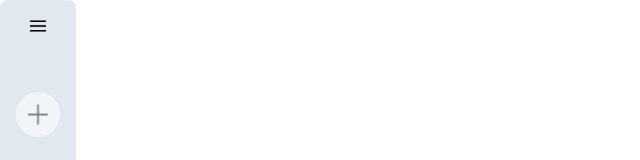
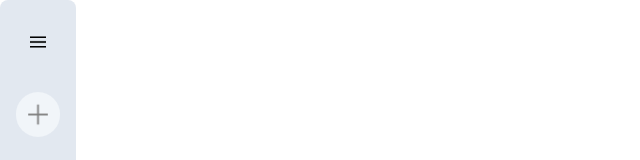
Before and after one commit to sayyidmarvanvt/Gemini, a React (Vite) app: page / in a window 1280 px wide. Shown: the top 160 px of the page, without its empty margins (0-640 px from the left). Built offline with nearby package versions, Linux system fonts and the light colour scheme.

Commit message:
added resability  tailwind css in code

```diff
--- a/src/components/Sidebar.jsx
+++ b/src/components/Sidebar.jsx
@@ -3,6 +3,7 @@ import { assets } from "../assets/assets";
 
 const Sidebar = () => {
   const [open, setOpen] = useState(false);
+
   return (
     <div className="min-h-screen inline-flex flex-col justify-between bg-slate-200 sidebar p-4 font-display rounded-lg">
       <div>
@@ -10,16 +11,16 @@ const Sidebar = () => {
           onClick={() => setOpen((prev) => !prev)}
           src={assets.menu_icon}
           alt="Menu Icon"
-          className="ml-3 cursor-pointer"
+          className="ml-3 pt-4 cursor-pointer"
         />
-        <div className="mt-14 inline-flex items-center gap-2 p-2 px-3 bg-slate-100 rounded-[50px] text-sm text-gray-500 cursor-pointer">
+        <div className="mt-10 inline-flex items-center gap-2 p-2 px-3 bg-slate-100 rounded-[50px] text-sm text-gray-500 cursor-pointer">
           <img src={assets.plus_icon} alt="Plus Icon" />
           {open && <p>New Chat</p>}
         </div>
         {open && (
           <div className="flex flex-col mt-5">
             <p className="mb-2 text-gray-700">Recent</p>
-            <div className="flex items-center gap-2 p-2 rounded-[50px] text-gray-900 hover:bg-slate-200 cursor-pointer">
+            <div className="sidebar-item">
               <img src={assets.message_icon} alt="Message Icon" />
               <p>What is react ...</p>
             </div>
@@ -27,15 +28,15 @@ const Sidebar = () => {
         )}
       </div>
       <div className="flex flex-col mt-5">
-        <div className="flex items-center gap-2 p-2 rounded-[50px] text-gray-900 hover:bg-slate-200 cursor-pointer">
+        <div className="sidebar-item">
           <img src={assets.question_icon} alt="Help Icon" />
           {open && <p>Help</p>}
         </div>
-        <div className="flex items-center gap-2 p-2 rounded-[50px] text-gray-900 hover:bg-slate-200 cursor-pointer">
+        <div className="sidebar-item">
           <img src={assets.history_icon} alt="Activity Icon" />
           {open && <p>Activity</p>}
         </div>
-        <div className="flex items-center gap-2 p-2 rounded-[50px] text-gray-900 hover:bg-slate-200 cursor-pointer">
+        <div className="sidebar-item">
           <img src={assets.setting_icon} alt="Settings Icon" />
           {open && <p>Settings</p>}
         </div>
--- a/src/index.css
+++ b/src/index.css
@@ -2,13 +2,22 @@
 @tailwind components;
 @tailwind utilities;
 
-
-*{
+* {
   padding: 0%;
   margin: 0%;
   box-sizing: border-box;
 }
 
-.sidebar img{
-  width: 20px;
+.heading {
+  background: -webkit-linear-gradient(16deg, #4b90ff, #ff5546);
+  -webkit-background-clip: text;
+  -webkit-text-fill-color: transparent;
 }
+
+.sidebar-item {
+  @apply flex items-center gap-2 p-2 rounded-[50px] text-gray-900 hover:bg-slate-50 cursor-pointer;
+}
+
+.sidebar img {
+  @apply w-5;
+}
```
